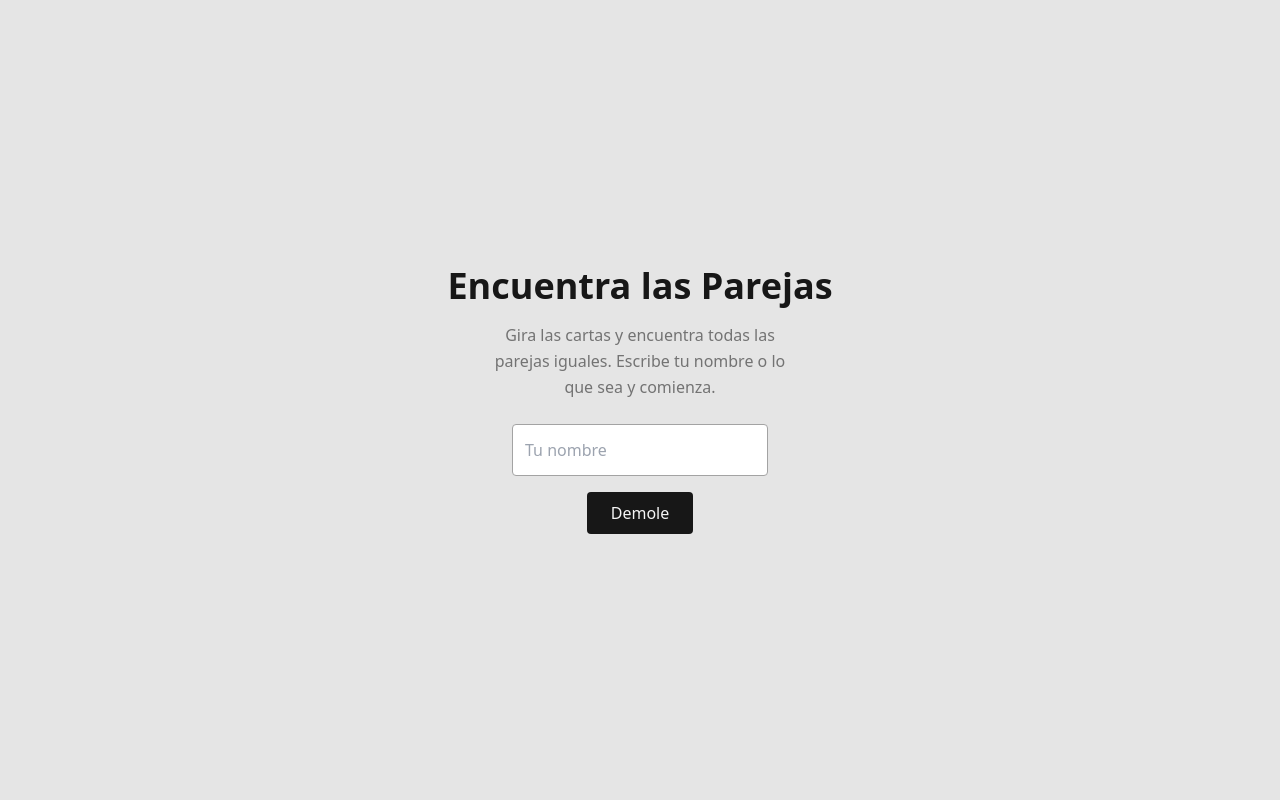
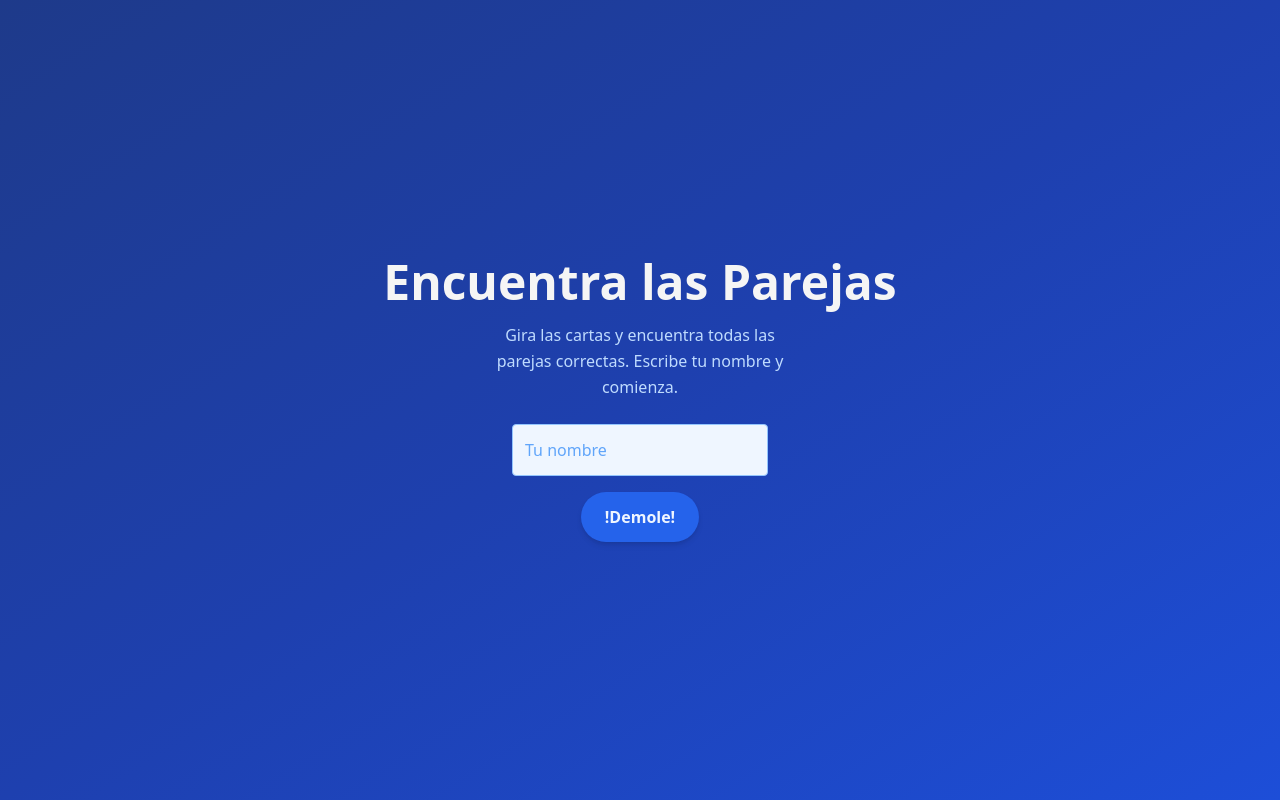
Before and after one commit to RoValladares/family-game, a React (Vite) app: page / in a window 1280 px wide. Built offline with nearby package versions, Linux system fonts and the light colour scheme.

Commit message:
rama develop finalizado

```diff
--- a/src/components/GameBoard.jsx
+++ b/src/components/GameBoard.jsx
@@ -148,7 +148,7 @@ export default function GameBoard({ playerName }) {
         )}
       </main>
 
-      <footer className="bg-blue-800 text-center text-blue-100 text-sm p-4">
+      <footer className="text-center text-neutral-500 text-sm p-4">
         © 2025 Created by Rodrigo Valladares — Frontend Developer Jr.
       </footer>
     </div>
--- a/src/components/StartScreen.jsx
+++ b/src/components/StartScreen.jsx
@@ -9,20 +9,20 @@ export default function StartScreen({ onStart }) {
       setFadeOut(true);
       setTimeout(() => {
         onStart(name);
-      }, 500); // coincide con la duración del fade
+      }, 500);
     }
   };
 
   return (
     <div
-      className={`min-h-screen flex flex-col items-center justify-center bg-neutral-200 text-neutral-900 p-4 transition-opacity duration-500 ${
+      className={`min-h-screen flex flex-col items-center justify-center bg-gradient-to-br from-blue-900 via-blue-800 to-blue-700 text-neutral-100 p-4 transition-opacity duration-500 ${
         fadeOut ? "opacity-0" : "opacity-100"
       }`}
     >
-      <h1 className="text-4xl font-bold mb-4">Encuentra las Parejas</h1>
+      <h1 className="text-5xl font-bold mb-4 text-center">Encuentra las Parejas</h1>
 
-      <p className="text-neutral-500 mb-6 max-w-xs text-center">
-        Gira las cartas y encuentra todas las parejas iguales. Escribe tu nombre o lo que sea y comienza.
+      <p className="text-blue-200 mb-6 max-w-xs text-center">
+        Gira las cartas y encuentra todas las parejas correctas. Escribe tu nombre y comienza.
       </p>
 
       <input
@@ -30,14 +30,14 @@ export default function StartScreen({ onStart }) {
         placeholder="Tu nombre"
         value={name}
         onChange={(e) => setName(e.target.value)}
-        className="p-3 w-64 border border-neutral-400 rounded focus:outline-none focus:border-neutral-600 mb-4 text-neutral-900"
+        className="p-3 w-64 border border-blue-300 bg-blue-50 rounded focus:outline-none focus:ring-2 focus:ring-blue-400 mb-4 text-blue-900 placeholder-blue-400"
       />
 
       <button
         onClick={handleStart}
-        className="px-6 py-2 bg-neutral-900 text-neutral-100 rounded hover:bg-neutral-800 transition"
+        className="px-6 py-3 rounded-full bg-blue-600 hover:bg-blue-500 transition text-blue-50 font-semibold shadow-md"
       >
-        Demole
+        !Demole!
       </button>
     </div>
   );
```
